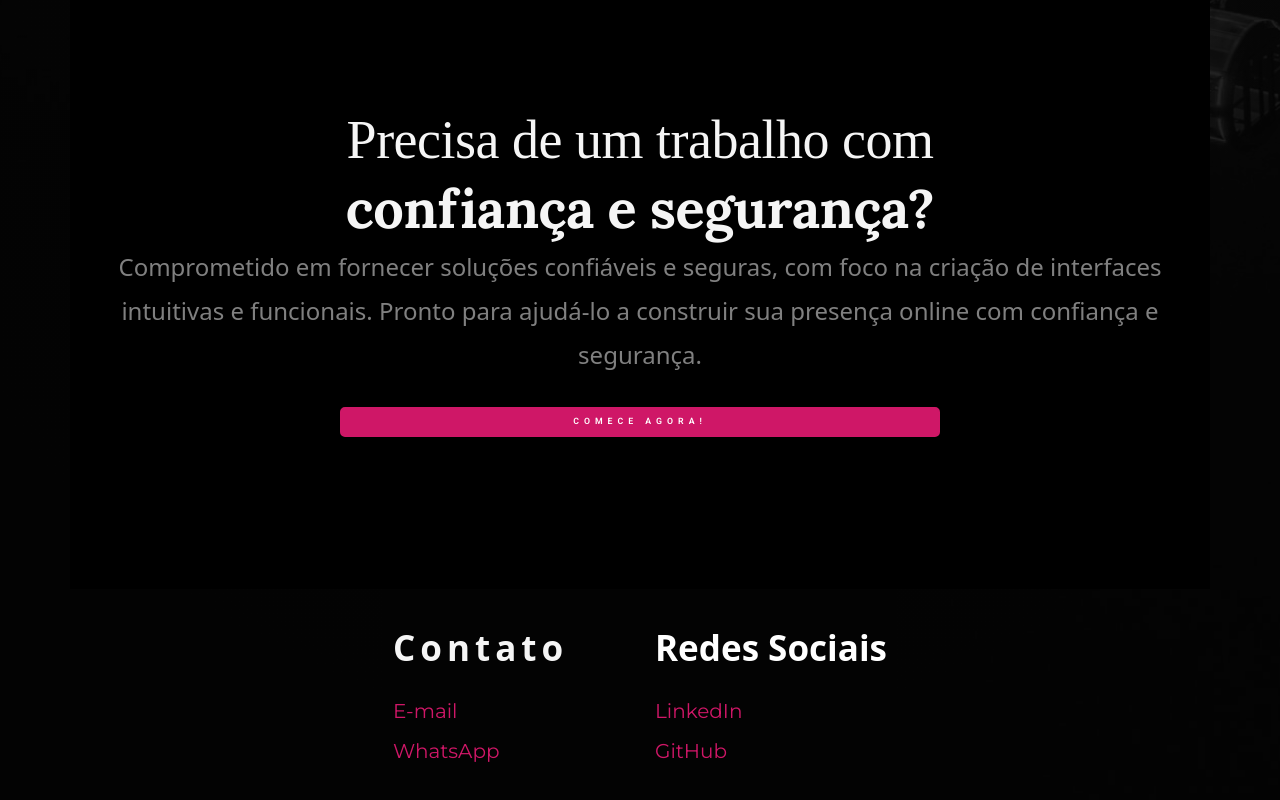
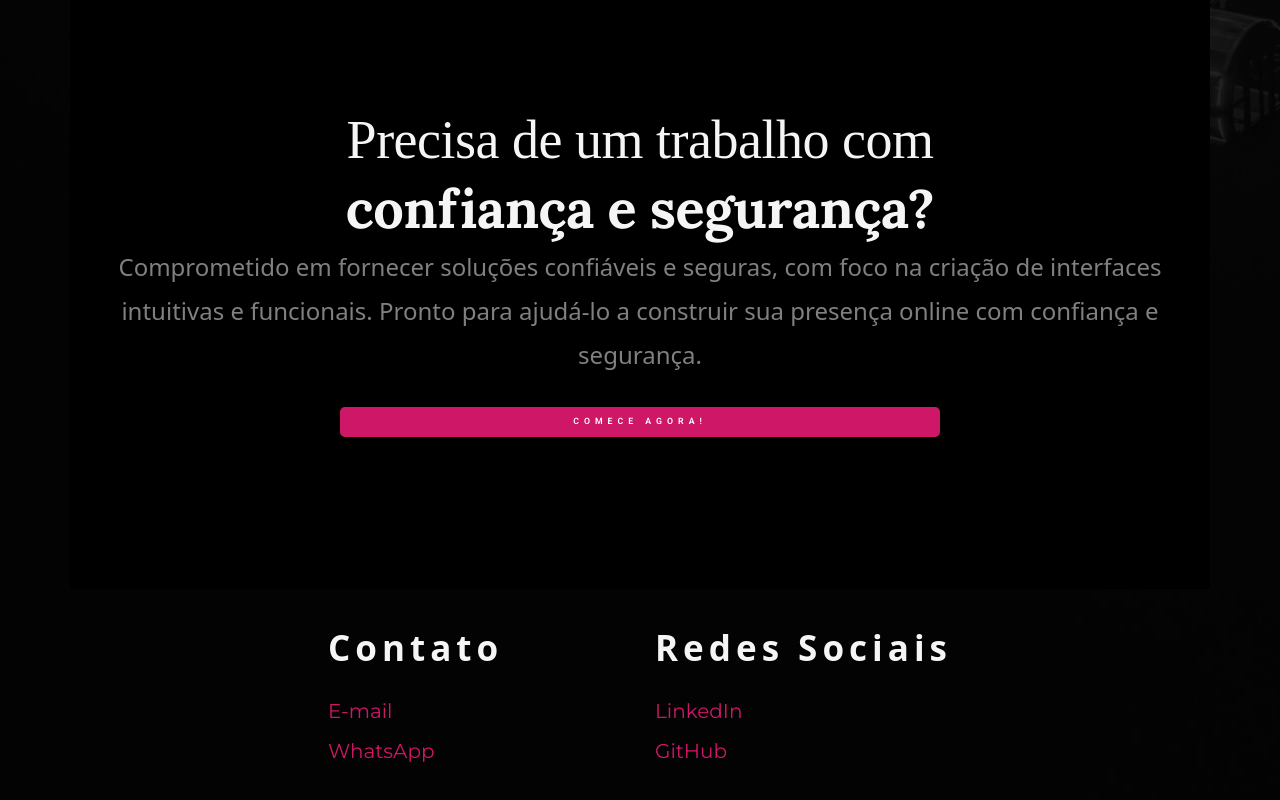
Before and after one commit to guiborges77/My-Portfolio, a plain HTML site: page index.html in a window 1280 px wide. Shown: the part 2647-3447 px from the top of the page. Drawn offline with nearby package versions, Linux system fonts and the light colour scheme; a web font is replaced by a local one.

Commit message:
correção footer

```diff
--- a/index.html
+++ b/index.html
@@ -352,7 +352,7 @@
                     <a style="font-size: 2rem; font-family: 'Montserrat';" href="http://wa.me/5511952856495" target="_blank" rel="noopener noreferrer">WhatsApp</a>
                 </div>
                 <div class="flex flex-col gap-4">
-                    <h2 style="font-size: 3.5rem; margin-bottom: 10px;" class="text-lg lg:text-xl font-bold mb-4 py-8">Redes Sociais</h2>
+                    <h2 style="font-size: 3.5rem; margin-bottom: 10px; color: #f5f5f5; letter-spacing: 0.5rem;" class="text-lg lg:text-xl font-bold mb-4 py-8">Redes Sociais</h2>
                         <a style="font-size: 2rem; font-family: 'Montserrat';" href="https://www.linkedin.com/in/guiborges7/" class="hover:text-gray-300">LinkedIn</a>
                         <a style="font-size: 2rem; font-family: 'Montserrat';" href="https://github.com/guiborges77" class="hover:text-gray-300">GitHub</a>
                 </div>
```
